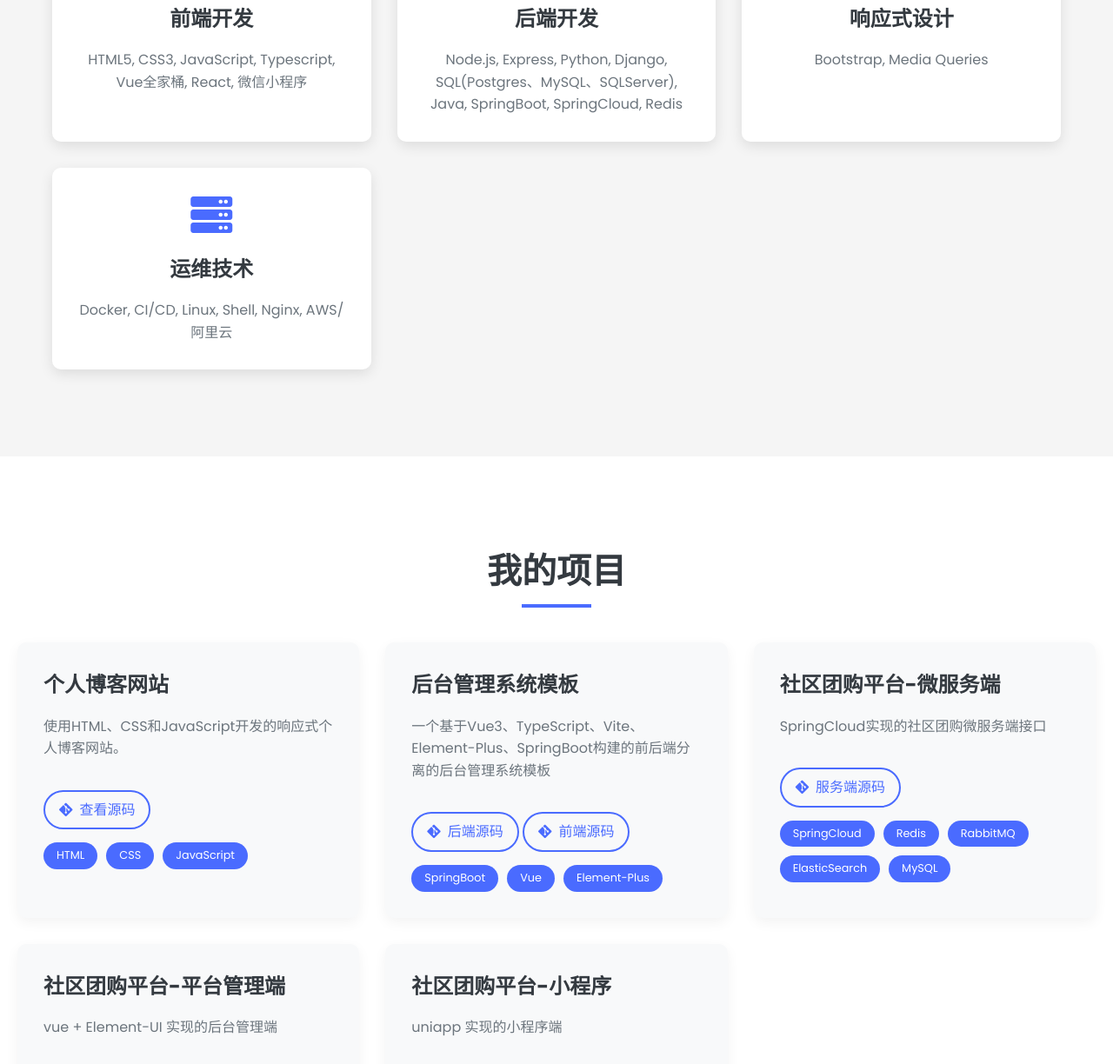
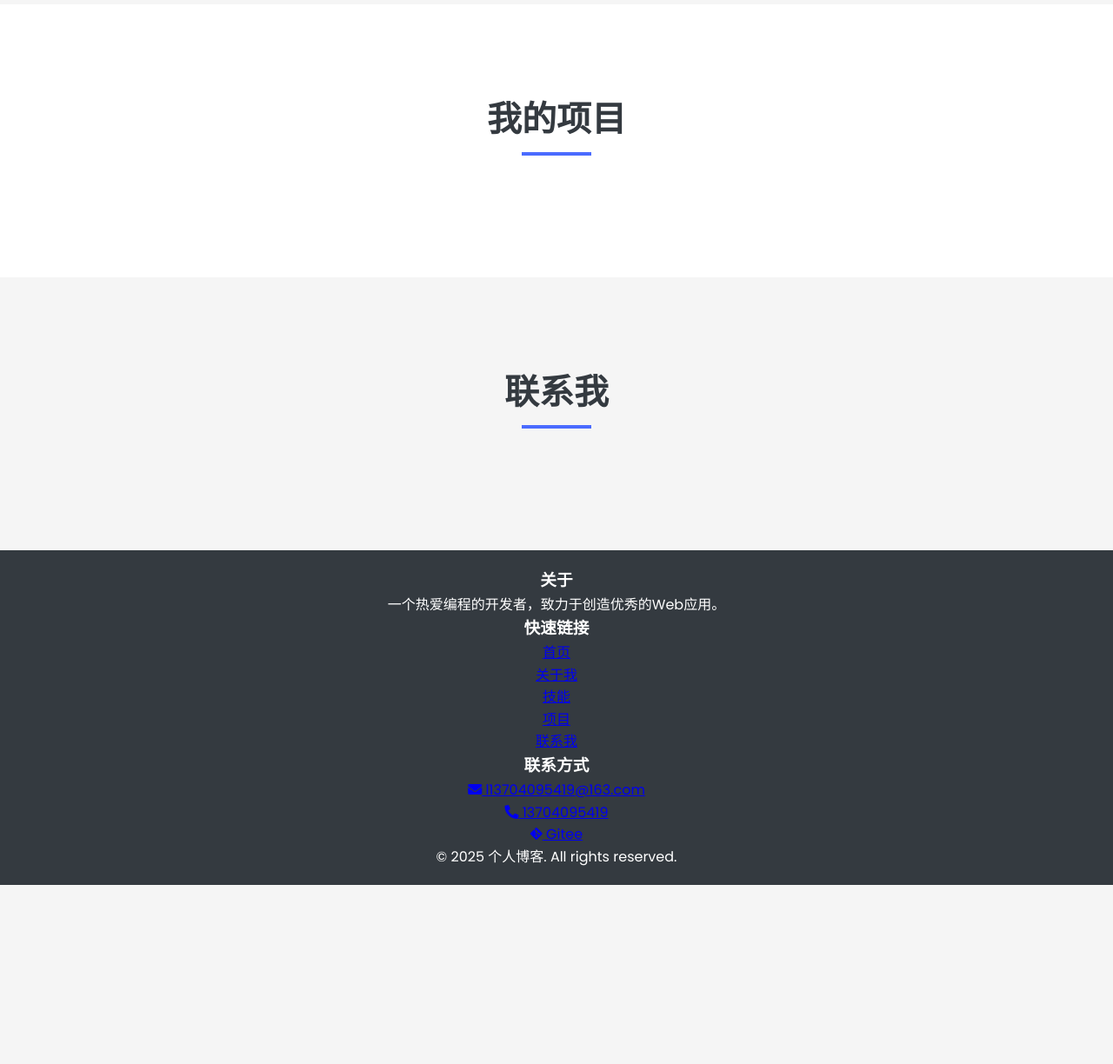
Before and after one commit to PersonalDev-ly/my-blob, a plain HTML site: page src/index.html in a window 1280 px wide. Shown: the part 1576-2800 px from the top of the page at 87% size. After the commit the page ends 2594 px from the top, so only its background shows below. Drawn offline with Linux system fonts and the light colour scheme.

Commit message:
Update index.html
样式、布局优化

```diff
--- a/src/index.html
+++ b/src/index.html
@@ -3,7 +3,7 @@
   <head>
     <meta charset="UTF-8" />
     <meta name="viewport" content="width=device-width, initial-scale=1.0" />
-    <title>我的个人博客</title>
+    <title>MyBlog</title>
     <link rel="stylesheet" href="./style.css" />
     <link
       rel="stylesheet"
@@ -83,31 +83,7 @@
     <section id="skills" class="skills">
       <h2 class="section-title">技能专长</h2>
       <div class="skills-content">
-        <div class="skill-card">
-          <i class="fas fa-code"></i>
-          <h3>前端开发</h3>
-          <p>
-            HTML5, CSS3, JavaScript, Typescript, Vue全家桶, React, 微信小程序
-          </p>
-        </div>
-        <div class="skill-card">
-          <i class="fas fa-database"></i>
-          <h3>后端开发</h3>
-          <p>
-            Node.js, Express, Python, Django, SQL(Postgres、MySQL、SQLServer),
-            Java, SpringBoot, SpringCloud, Redis
-          </p>
-        </div>
-        <div class="skill-card">
-          <i class="fas fa-mobile-alt"></i>
-          <h3>响应式设计</h3>
-          <p>Bootstrap, Media Queries</p>
-        </div>
-        <div class="skill-card">
-          <i class="fas fa-server"></i>
-          <h3>运维技术</h3>
-          <p>Docker, CI/CD, Linux, Shell, Nginx, AWS/阿里云</p>
-        </div>
+        <!-- 技能卡片将通过JavaScript动态生成 -->
       </div>
     </section>
 
@@ -115,95 +91,7 @@
     <section id="projects" class="projects">
       <h2 class="section-title">我的项目</h2>
       <div class="projects-content">
-        <div class="project-card">
-          <h3>个人博客网站</h3>
-          <p>使用HTML、CSS和JavaScript开发的响应式个人博客网站。</p>
-          <a
-            href="https://gitee.com/lyDevelop/my-blog"
-            class="project-link"
-            target="_blank"
-          >
-            <i class="fab fa-git-alt"></i> 查看源码
-          </a>
-          <div class="project-tags">
-            <span>HTML</span>
-            <span>CSS</span>
-            <span>JavaScript</span>
-          </div>
-        </div>
-        <div class="project-card">
-          <h3>后台管理系统模板</h3>
-          <p>
-            一个基于Vue3、TypeScript、Vite、Element-Plus、SpringBoot构建的前后端分离的后台管理系统模板
-          </p>
-          <a
-            href="https://gitee.com/lyDevelop/vue3-template-server"
-            class="project-link"
-            target="_blank"
-          >
-            <i class="fab fa-git-alt"></i> 后端源码
-          </a>
-          <a
-            href="https://gitee.com/lyDevelop/vue3-template"
-            class="project-link"
-            target="_blank"
-          >
-            <i class="fab fa-git-alt"></i> 前端源码
-          </a>
-          <div class="project-tags">
-            <span>SpringBoot</span>
-            <span>Vue</span>
-            <span>Element-Plus</span>
-          </div>
-        </div>
-        <div class="project-card">
-          <h3>社区团购平台-微服务端</h3>
-          <p>SpringCloud实现的社区团购微服务端接口</p>
-          <a
-            href="https://gitee.com/lyDevelop/youxuan-parent"
-            class="project-link"
-            target="_blank"
-          >
-            <i class="fab fa-git-alt"></i> 服务端源码
-          </a>
-          <div class="project-tags">
-            <span>SpringCloud</span>
-            <span>Redis</span>
-            <span>RabbitMQ</span>
-            <span>ElasticSearch</span>
-            <span>MySQL</span>
-          </div>
-        </div>
-        <div class="project-card">
-          <h3>社区团购平台-平台管理端</h3>
-          <p>vue + Element-UI 实现的后台管理端</p>
-          <a
-            href="https://gitee.com/lyDevelop/ssyx-admin"
-            class="project-link"
-            target="_blank"
-          >
-            <i class="fab fa-git-alt"></i> 管理端源码
-          </a>
-          <div class="project-tags">
-            <span>Vue</span>
-            <span>Element-UI</span>
-          </div>
-        </div>
-        <div class="project-card">
-          <h3>社区团购平台-小程序</h3>
-          <p>uniapp 实现的小程序端</p>
-          <a
-            href="https://gitee.com/lyDevelop/groupby-mp"
-            class="project-link"
-            target="_blank"
-          >
-            <i class="fab fa-git-alt"></i> 小程序源码
-          </a>
-          <div class="project-tags">
-            <span>Vue</span>
-            <span>uni-app</span>
-          </div>
-        </div>
+        <!-- 项目卡片将通过JavaScript动态生成 -->
       </div>
     </section>
 
@@ -212,27 +100,56 @@
       <h2 class="section-title">联系我</h2>
       <div class="contact-content">
         <div class="contact-info">
-          <div class="contact-item">
-            <i class="fas fa-envelope"></i>
-            <p>l13704095419@163.com</p>
-          </div>
-          <div class="contact-item">
-            <i class="fab fa-git-alt"></i>
-            <p>https://gitee.com/lyDevelop</p>
-          </div>
-          <div class="contact-item">
-            <i class="fas fa-phone-alt"></i>
-            <p>137-0409-5419</p>
-          </div>
+          <!-- 联系方式将通过JavaScript动态生成 -->
         </div>
       </div>
     </section>
 
     <!-- 页脚 -->
     <footer>
-      <p>
-        &copy; <span id="currentYear"></span> 个人博客. All rights reserved.
-      </p>
+      <div class="footer-wrapper">
+        <div class="footer-content">
+          <div class="footer-section">
+            <h3>关于</h3>
+            <p>一个热爱编程的开发者，致力于创造优秀的Web应用。</p>
+          </div>
+          <div class="footer-section">
+            <h3>快速链接</h3>
+            <ul class="footer-links">
+              <li><a href="#home">首页</a></li>
+              <li><a href="#about">关于我</a></li>
+              <li><a href="#skills">技能</a></li>
+              <li><a href="#projects">项目</a></li>
+              <li><a href="#contact">联系我</a></li>
+            </ul>
+          </div>
+          <div class="footer-section">
+            <h3>联系方式</h3>
+            <ul class="footer-links">
+              <li>
+                <a href="mailto:l13704095419@163.com">
+                  <i class="fas fa-envelope"></i> l13704095419@163.com
+                </a>
+              </li>
+              <li>
+                <a href="tel:13704095419">
+                  <i class="fas fa-phone-alt"></i> 13704095419
+                </a>
+              </li>
+              <li>
+                <a href="https://gitee.com/lyDevelop" target="_blank">
+                  <i class="fab fa-git-alt"></i> Gitee
+                </a>
+              </li>
+            </ul>
+          </div>
+        </div>
+        <div class="footer-bottom">
+          <p>
+            &copy; <span id="currentYear"></span> 个人博客. All rights reserved.
+          </p>
+        </div>
+      </div>
     </footer>
 
     <script src="./script.js"></script>
```
